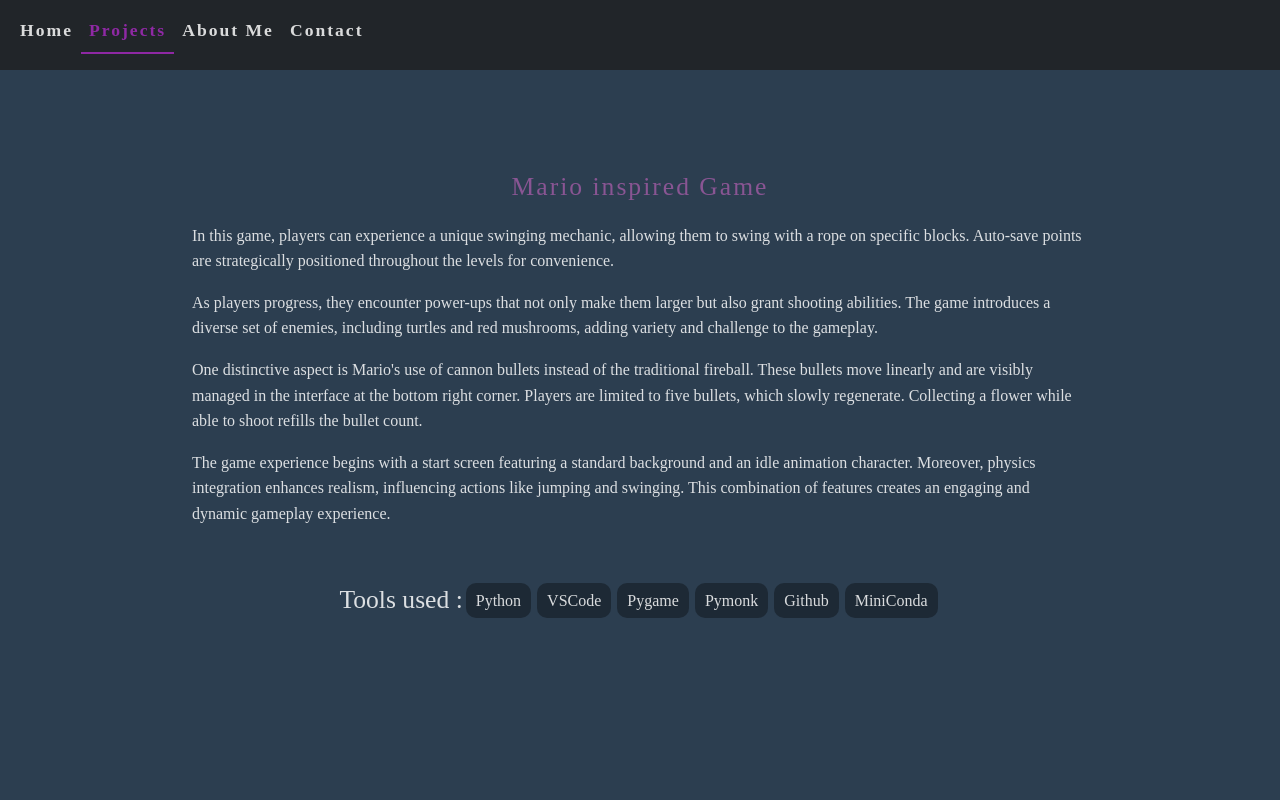
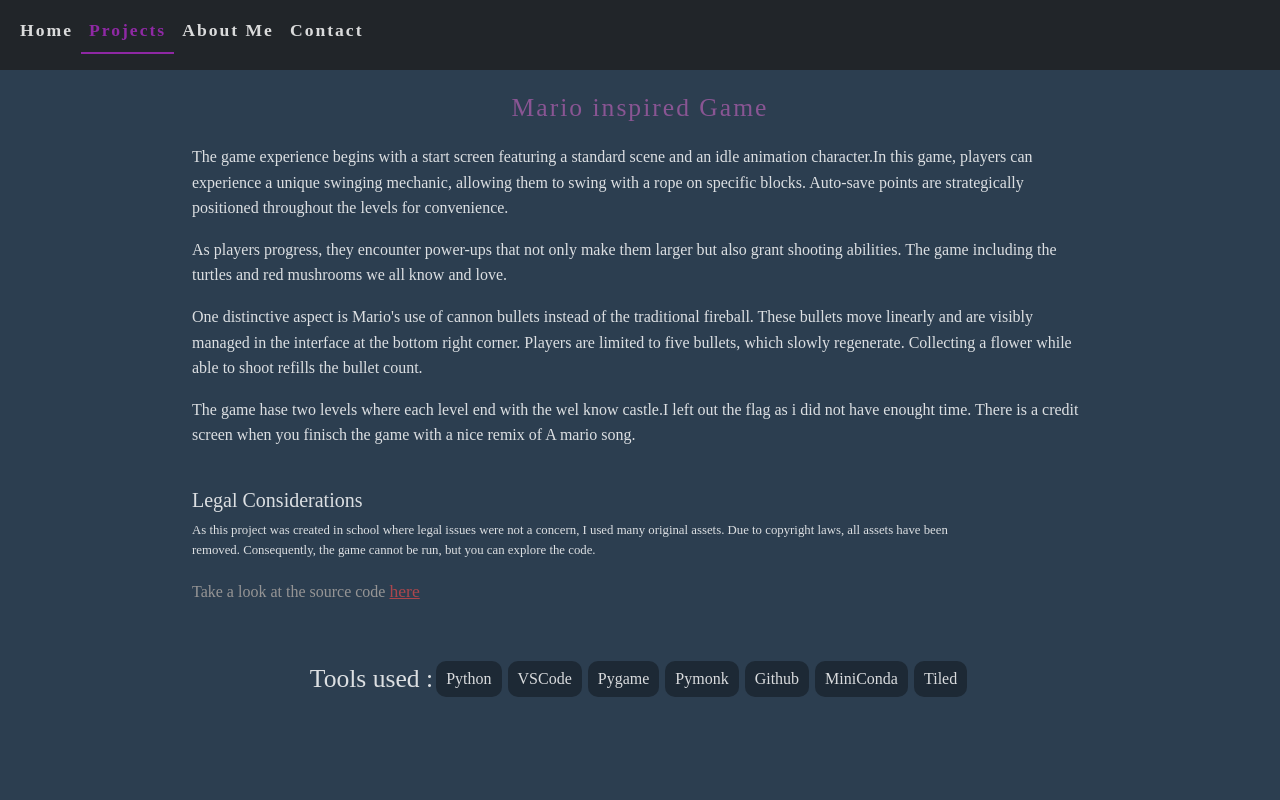
Before and after one commit to VanMeerbeeckBenny/Portfolio, a Vue app: page /MarioInspiredGame in a window 1280 px wide. Shown: the top 800 px of the page. Built offline with nearby package versions, Linux system fonts and the light colour scheme.

Commit message:
Refactor for readability

```diff
--- a/src/views/projects/PygameView.vue
+++ b/src/views/projects/PygameView.vue
@@ -1,26 +1,35 @@
 <script setup>
 import ProjectPresentationTemplate from "../../components/ProjectPresentationTemplate.vue"
-
-const toolsUsed = ["Python","VSCode","Pygame","Pymonk","Github","MiniConda"]
+import githubComponent from "../../components/githubLink.vue"
+const toolsUsed = ["Python","VSCode","Pygame","Pymonk","Github","MiniConda","Tiled"]
 const githubLink = "https://github.com/VanMeerbeeckBenny/Mario-inspired-game"
 </script>
 
 <template>
    <ProjectPresentationTemplate :tools-used="toolsUsed"
                                 header-text="Mario inspired Game"
-                                :repository-link=githubLink
                                 return-route-name="python-project-page">
 
     <template #project-main-info>
-        <article>
-            <p>In this game, players can experience a unique swinging mechanic, allowing them to swing with a rope on specific blocks. Auto-save points are strategically positioned throughout the levels for convenience.</p>
-
-            <p>As players progress, they encounter power-ups that not only make them larger but also grant shooting abilities. The game introduces a diverse set of enemies, including turtles and red mushrooms, adding variety and challenge to the gameplay.</p>
+        <section>
+            <p>The game experience begins with a start screen featuring a standard scene and an idle animation character.In this game, players can experience a unique swinging mechanic, allowing them to swing with a rope on specific blocks. Auto-save points are strategically positioned throughout the levels for convenience.</p>
+            <p>As players progress, they encounter power-ups that not only make them larger but also grant shooting abilities. The game including the turtles and red mushrooms we all know and love.</p>
 
             <p>One distinctive aspect is Mario's use of cannon bullets instead of the traditional fireball. These bullets move linearly and are visibly managed in the interface at the bottom right corner. Players are limited to five bullets, which slowly regenerate. Collecting a flower while able to shoot refills the bullet count.</p>
 
-            <p>The game experience begins with a start screen featuring a standard background and an idle animation character. Moreover, physics integration enhances realism, influencing actions like jumping and swinging. This combination of features creates an engaging and dynamic gameplay experience.</p>
-        </article>
+            <p>The game hase two levels where each level end with the wel know castle.I left out the flag as i did not have enought time.
+                There is a credit screen when you finisch the game with a nice remix of A mario song.
+            </p>
+        </section>
+        <br >
+        <section id="legal">
+            <h5>Legal Considerations</h5>
+            <p>
+                As this project was created in school where legal issues were not a concern, I used many original assets. Due to copyright laws, all assets have been removed. Consequently, the game cannot be run, but you can explore the code.
+            </p>
+        </section>
+        <githubComponent :repositoryLink = githubLink></githubComponent>
+
     </template>
 
     <template #info-section>
@@ -28,8 +37,24 @@ const githubLink = "https://github.com/VanMeerbeeckBenny/Mario-inspired-game"
         <p class="stack-item">Map design:</p><p class="details">Tiled, a user-friendly map editor, is utilized for easily creating and overseeing the map</p>
         <p class="stack-item">Map integration:</p><p class="details">Pytmx is utilized for loading the map</p>
         <p class="stack-item">Environment Management:</p><p class="details">Miniconda is employed for managing the project's environment, ensuring a secure and controlled setup.</p>
+        <p class="stack-item">Note:</p><p class="details">As this project was created in school where legal issues were not a concern, I used many original assets. Due to copyright laws, all assets have been removed. Consequently, the game cannot be run, but you can explore the code.</p>
     </template>
    </ProjectPresentationTemplate>
 </template>
 <style scoped>
+#legal{
+    width: 90%;
+}
+#legal p {
+    font-size: 0.7rem;
+}
+
+@media (min-width: 1024px){
+    #legal{
+        width: 90%;
+    }
+    #legal p {
+        font-size: 0.8rem;
+    }
+}
 </style>
```
